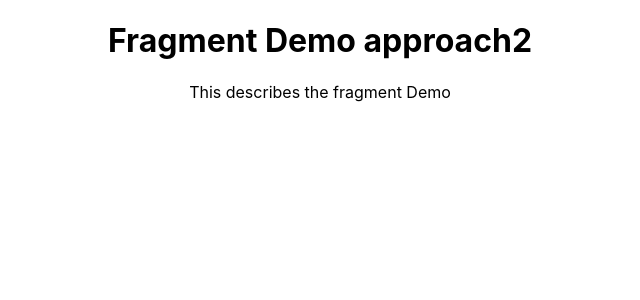
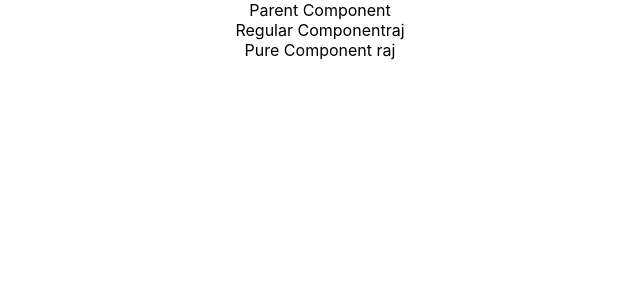
Before and after one commit to apparao1234/hello-world, a React (Create React App) app: page / in a window 1280 px wide. Shown: the top 300 px of the page, without its empty margins (320-960 px from the left). Built offline with nearby package versions, Linux system fonts and the light colour scheme.

Commit message:
pure components

```diff
--- a/src/App.js
+++ b/src/App.js
@@ -2,11 +2,11 @@
 import logo from "./logo.svg";
 import "./App.css";
 
-import FragmentDemoApproach2 from "./components/FragmentDemoApproach2";
+import ParentCompRegular from "./components/ParentCompRegular";
 
 class App extends Component {
   render() {
-    return <div className='App'>{<FragmentDemoApproach2 />}</div>;
+    return <div className='App'>{<ParentCompRegular />}</div>;
   }
 }
 
--- /dev/null
+++ b/src/components/ParentCompRegular.js
@@ -0,0 +1,34 @@
+import React, { Component } from "react";
+import RegComp from "./RegComp";
+import PureComp from "./PureComp";
+
+class ParentCompRegular extends Component {
+  constructor(props) {
+    super(props);
+
+    this.state = {
+      name: "raj"
+    };
+  }
+  componentDidMount() {
+    //first parameter is arrow function. 2nd parameter is reset time to render 2 seconds
+    setInterval(() => {
+      this.setState({
+        name: "raj"
+      });
+    }, 2000);
+  }
+
+  render() {
+    console.log("******ParentComp Render *******************");
+    return (
+      <div>
+        Parent Component
+        <RegComp name={this.state.name}></RegComp>
+        <PureComp name={this.state.name}></PureComp>
+      </div>
+    );
+  }
+}
+
+export default ParentCompRegular;
--- /dev/null
+++ b/src/components/PureComp.js
@@ -0,0 +1,10 @@
+import React, { PureComponent } from "react";
+
+class PureComp extends PureComponent {
+  render() {
+    console.log("******PureComp Render *******************");
+    return <div>Pure Component {this.props.name}</div>;
+  }
+}
+
+export default PureComp;
--- /dev/null
+++ b/src/components/RegComp.js
@@ -0,0 +1,10 @@
+import React, { Component } from "react";
+
+class RegComp extends Component {
+  render() {
+    console.log("******RegComp Render *******************");
+    return <div>Regular Component{this.props.name}</div>;
+  }
+}
+
+export default RegComp;
```
